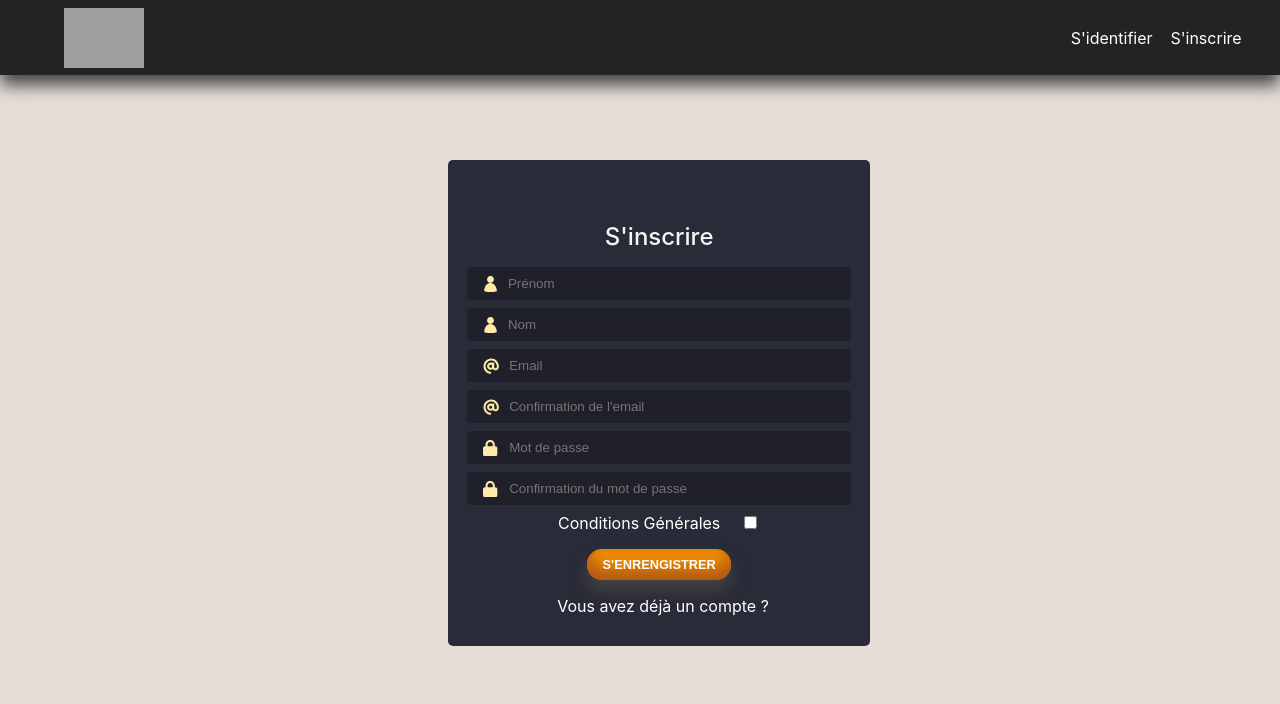
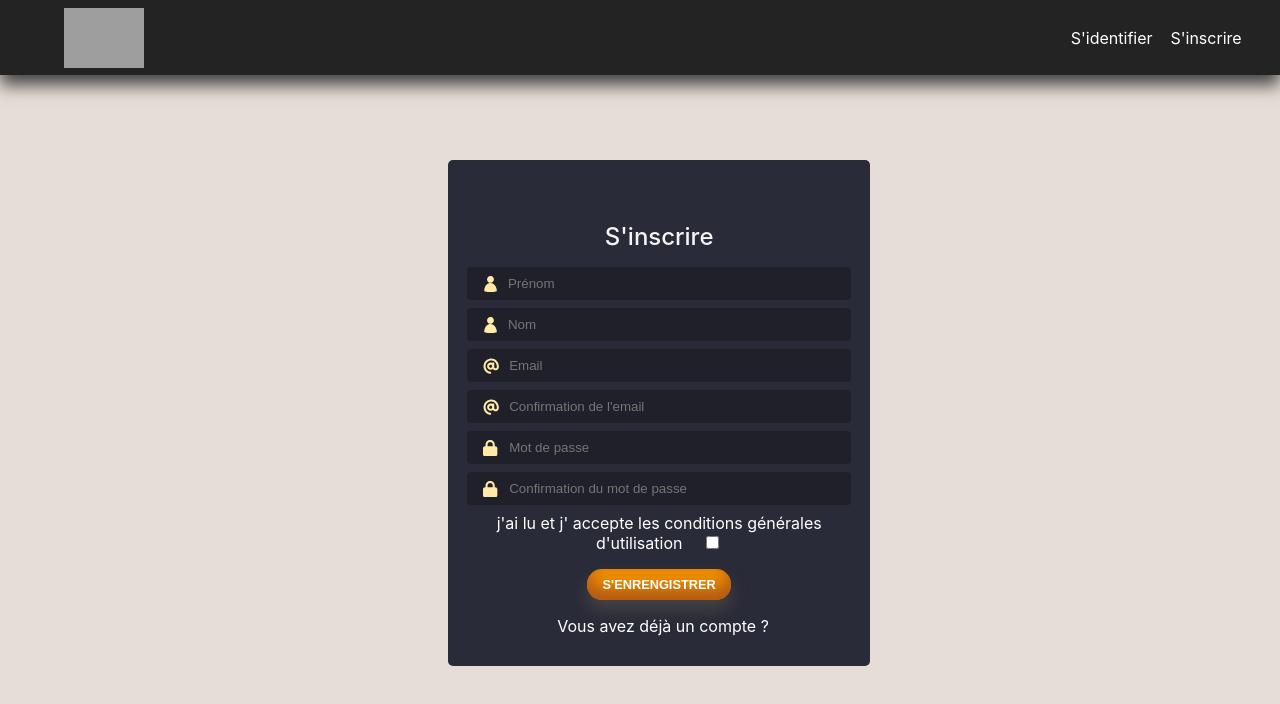
Before and after one commit to Jishuashi/SAE-Dev-d-aplication-web, a React (Create React App) app: page /inscription in a window 1280 px wide. Shown: the top 704 px of the page. Built offline with nearby package versions, Linux system fonts and the light colour scheme; grey boxes are pictures that could not be loaded.

Commit message:
Changed text for linkUse in Sign.js

```diff
--- a/src/pages/Sign.js
+++ b/src/pages/Sign.js
@@ -135,7 +135,7 @@ function Sign(){
                 />
             </div>
             <div className="useTerm">
-                <label htmlFor="check"><Link className="linkUse">Conditions Générales</Link></label>
+                <label htmlFor="check"><Link className="linkUse">j'ai lu et j'  accepte les conditions générales d'utilisation</Link></label>
                 <input autoComplete="off" id="check" name="check" type="checkbox"/>
             </div>
             <button className="btn" type="submit">S'enrengistrer</button>
```
